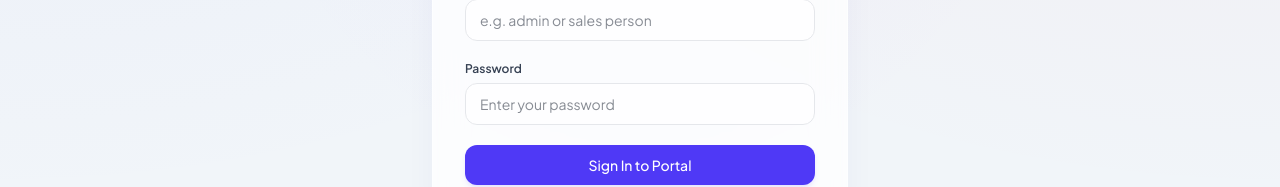
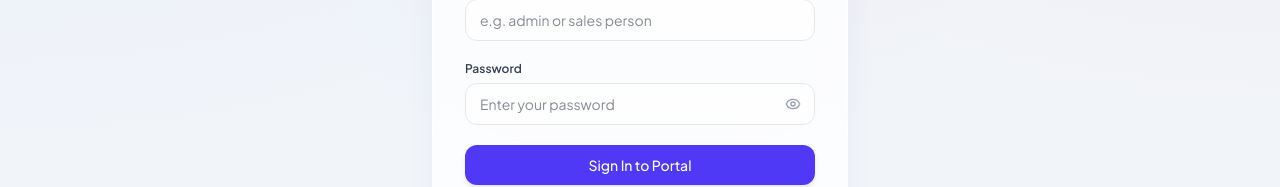
Before and after one commit to tharun3421/marketing-leads, a React (Vite) app in the folder frontend/: page / in a window 1280 px wide. Shown: the part 364-551 px from the top of the page. Built offline with nearby package versions, Linux system fonts and the light colour scheme.

Commit message:
added eye icon for password

```diff
--- a/frontend/src/App.jsx
+++ b/frontend/src/App.jsx
@@ -3,7 +3,7 @@ import useLocalStorage from './hooks/useLocalStorage';
 import ToastContainer from './components/UI/Toast';
 import DarkModeToggle from './components/UI/DarkModeToggle';
 import Button from './components/UI/Button';
-import { Lock } from 'lucide-react';
+import { Lock, Eye, EyeOff } from 'lucide-react';
 import { motion, AnimatePresence } from 'framer-motion';
 import { useAuth } from './context/AuthContext';
 import Card from './components/UI/Card';
@@ -24,6 +24,7 @@ export default function App() {
   const [usernameInput, setUsernameInput] = useState('');
   const [passwordInput, setPasswordInput] = useState('');
   const [isSubmitting, setIsSubmitting] = useState(false);
+  const [showPassword, setShowPassword] = useState(false);
 
   // Theme application
   useEffect(() => {
@@ -170,14 +171,23 @@ export default function App() {
                     <label className="text-xs font-semibold text-gray-700 dark:text-gray-300">
                       Password
                     </label>
+                    <div className="relative">
                       <input
-                      type="password"
+                        type={showPassword ? 'text' : 'password'}
                         placeholder="Enter your password"
                         value={passwordInput}
                         onChange={(e) => setPasswordInput(e.target.value)}
                         required
-                      className="w-full rounded-xl border border-gray-200 dark:border-slate-800 py-2.5 px-3.5 text-sm bg-white/60 dark:bg-slate-900/40 text-gray-900 dark:text-white transition-all outline-hidden focus:border-indigo-500"
+                        className="w-full rounded-xl border border-gray-200 dark:border-slate-800 py-2.5 pl-3.5 pr-10 text-sm bg-white/60 dark:bg-slate-900/40 text-gray-900 dark:text-white transition-all outline-hidden focus:border-indigo-500"
                       />
+                      <button
+                        type="button"
+                        onClick={() => setShowPassword(!showPassword)}
+                        className="absolute right-3.5 top-1/2 -translate-y-1/2 text-gray-400 hover:text-gray-600 dark:hover:text-gray-200 transition-colors cursor-pointer"
+                      >
+                        {showPassword ? <EyeOff className="w-4 h-4" /> : <Eye className="w-4 h-4" />}
+                      </button>
+                    </div>
                   </div>
 
                   <Button
```
Lines whose indentation alone changed are shown as unchanged.
